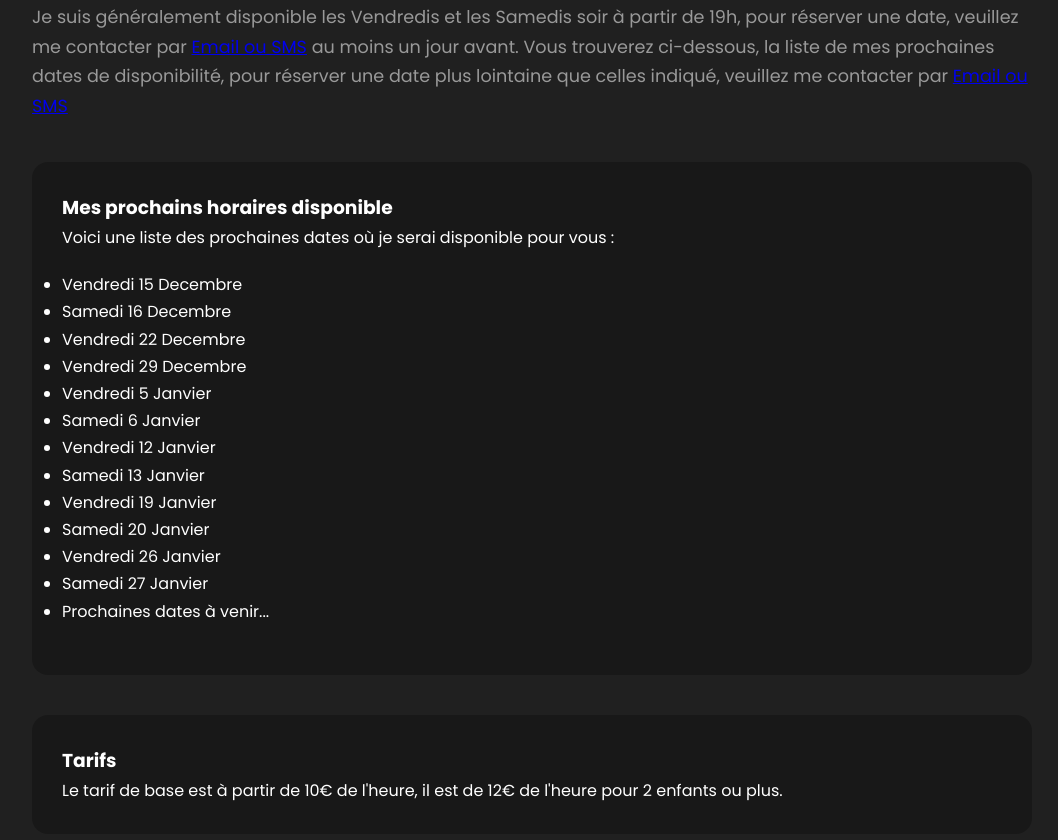
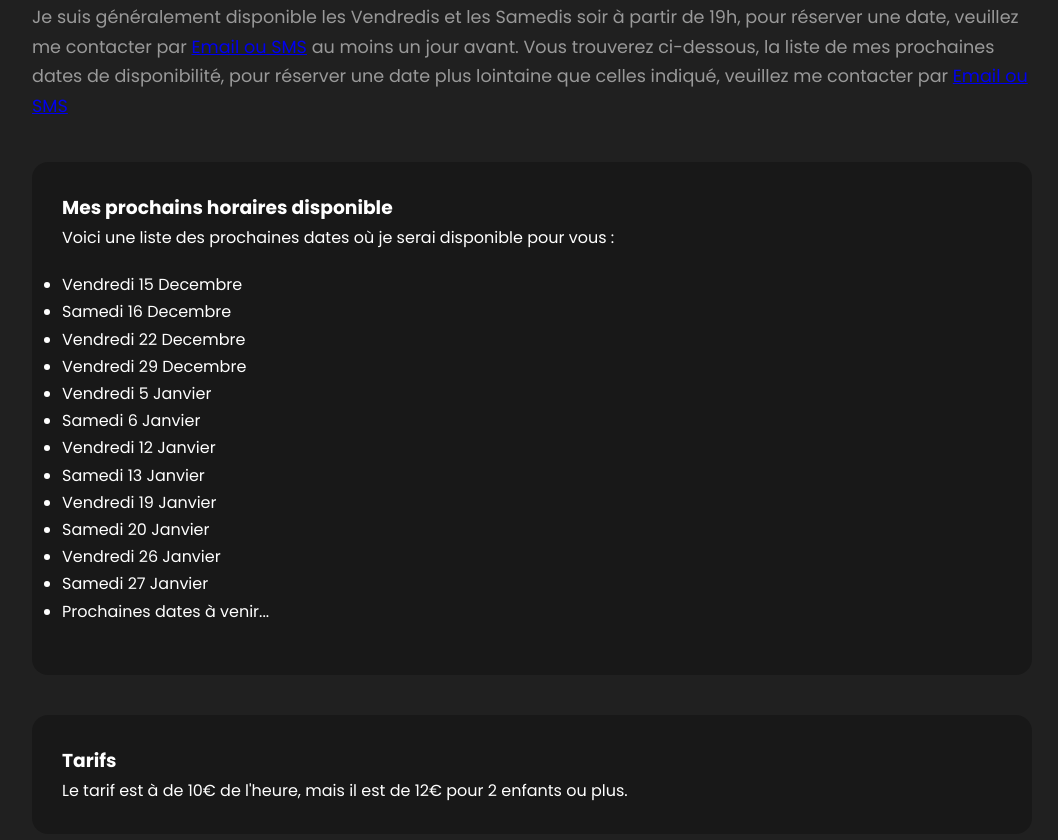
Before and after one commit to PikaFr/html, a plain HTML site: page index.html in a window 1280 px wide. Shown: the part 1434-2274 px from the top of the page, without its empty margins (108-1166 px from the left). Drawn offline with nearby package versions, Linux system fonts and the light colour scheme.

Commit message:
modified:   index.html

```diff
--- a/index.html
+++ b/index.html
@@ -93,7 +93,7 @@
 
             <blockquote>
                 <h3>Tarifs</h3>
-                Le tarif de base est à partir de 10€ de l'heure, il est de 12€ de l'heure pour 2 enfants ou plus.
+                Le tarif est à de 10€ de l'heure, mais il est de 12€ pour 2 enfants ou plus.
             </blockquote>
         </article>
 
```
